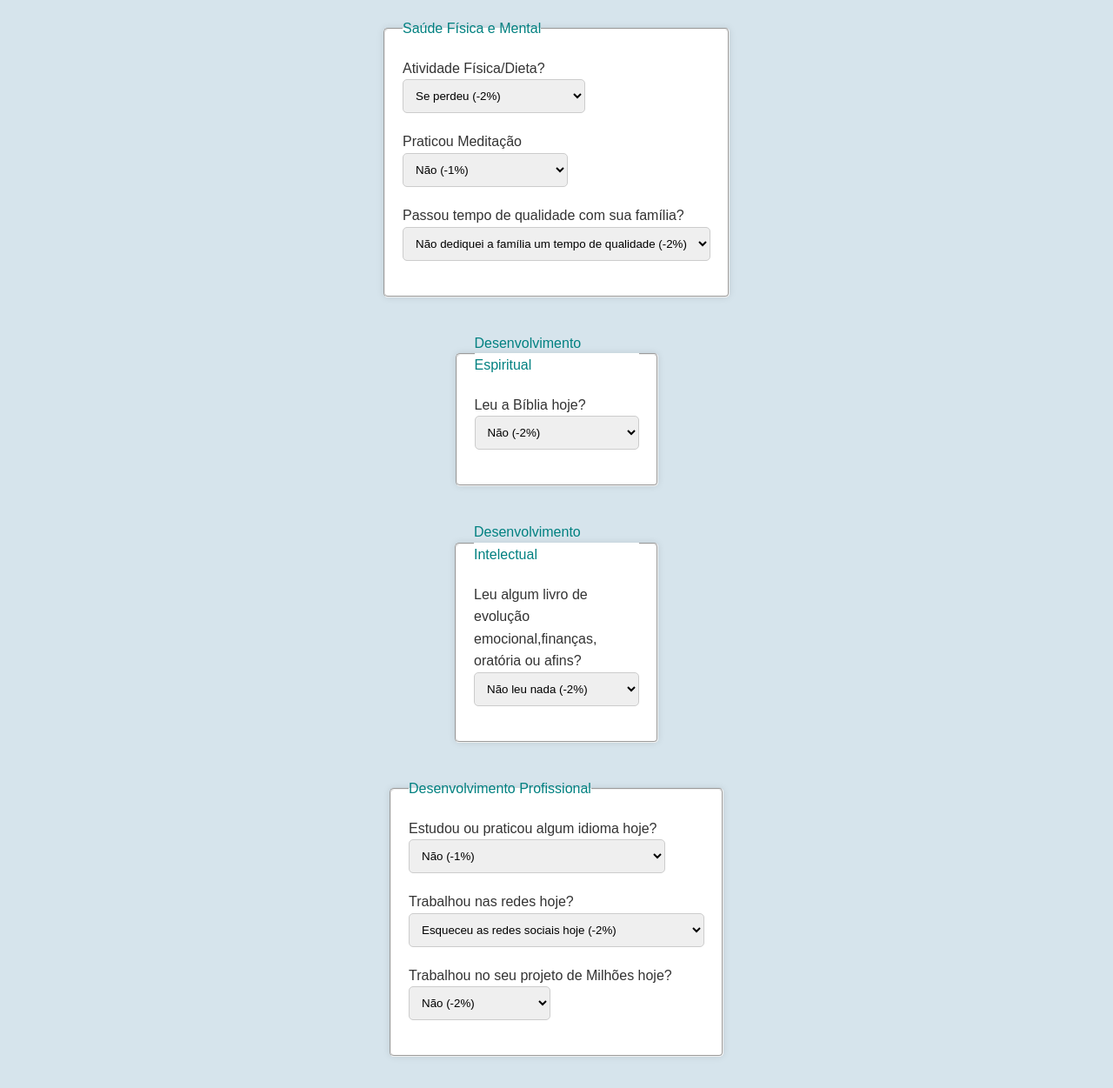
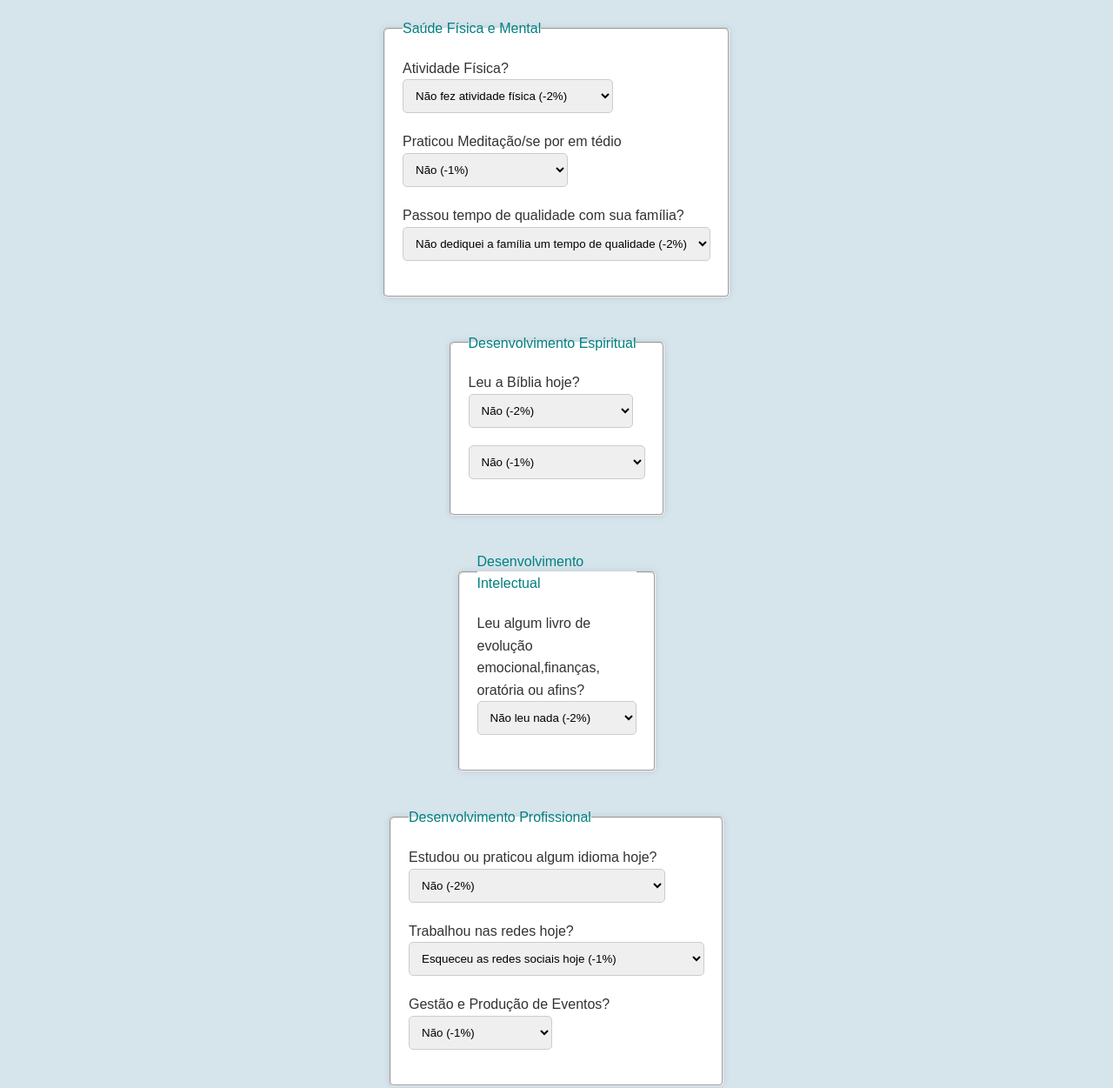
Before and after one commit to RodrigoFerrari94/Desenvolvimento-Pessoal, a plain HTML site: page pag-vitoria.html in a window 1280 px wide. Shown: the part 71-1322 px from the top of the page at 87% size. Drawn offline with Linux system fonts and the light colour scheme.

Commit message:
Update pag-vitoria.html

```diff
--- a/pag-vitoria.html
+++ b/pag-vitoria.html
@@ -21,17 +21,17 @@
   <section>
     <fieldset>
       <legend>Saúde Física e Mental</legend>
-      <label for="atividadeFisica">Atividade Física/Dieta? </label>
+      <label for="atividadeFisica">Atividade Física? </label>
       <select name="atividadeFisica" id="atividadeFisica">
-        <option class="verde" value="2">Seguiu Rigorozamente (2%)</option>
-        <option class="amarelo" value="0">Fez Meia Boca (0%)</option>
-        <option class="vermelho" value="-2" selected> Se perdeu (-2%)
+        <option class="verde" value="2">Treinou mais de 1h min(2%)</option>
+        <option class="amarelo" value="0">Se exercitou alguns minutos (0%)</option>
+        <option class="vermelho" value="-2" selected> Não fez atividade física (-2%)
         </option>
       </select>
-      <label for="meditar">Praticou Meditação </label>
+      <label for="meditar">Praticou Meditação/se por em tédio </label>
       <select name="meditar" id="meditar">
-        <option class="verde" value="1">Mais de 30 minutos (1%)</option>
-        <option class="amarelo" value="0">Até 30 minutos (0%)</option>
+        <option class="verde" value="1">Mais de 10 minutos (1%)</option>
+        <option class="amarelo" value="0">Até 10 minutos (0%)</option>
         <option class="vermelho" value="-1" selected> Não (-1%)
         </option>
       </select>
@@ -51,9 +51,15 @@
       <legend>Desenvolvimento Espiritual</legend>
       <label for="biblia">Leu a Bíblia hoje?</label>
       <select name="biblia" id="biblia">
-        <option class="verde" value="2">7 capítulos ou mais (2%)</option>
-        <option class="amarelo" value="0">Até sete capítulos (0%)</option>
+        <option class="verde" value="2">2 capítulos ou mais (2%)</option>
+        <option class="amarelo" value="0">Até 2 capítulos (0%)</option>
         <option class="vermelho" value="-2" selected>Não (-2%)</option>
+      </select>
+
+       <select name="orar" id="orar">
+        <option class="verde" value="1">orou (1%)</option>
+        <option class="amarelo" value="0">agradeceu em família (0%)</option>
+        <option class="vermelho" value="-1" selected>Não (-1%)</option>
       </select>
 
     </fieldset>
@@ -63,9 +69,9 @@
         afins?</label>
 
       <select name="intelectual" id="intelectual">
-        <option class="verde" value="2">Mais de 20 páginas (2%)</option>
-        <option class="amarelo1" value="1">De 10 a 20 páginas (1%)</option>
-        <option class="amarelo" value="0">De 2 a 10 páginas (0%)</option>
+        <option class="verde" value="2">Mais de 5 páginas (2%)</option>
+        <option class="amarelo1" value="1">De 3 a 5 páginas (1%)</option>
+        <option class="amarelo" value="0">De 1 a 3 páginas (0%)</option>
         <option class="vermelho" value="-2" selected>
           Não leu nada (-2%)
         </option>
@@ -75,28 +81,28 @@
       <legend>Desenvolvimento Profissional</legend>
       <label for="idioma">Estudou ou praticou algum idioma hoje?</label>
       <select name="idioma" id="idioma">
-        <option class="verde" value="1" selected>
-          Estudou/Praticou mais de 20 minutos (1%)
+        <option class="verde" value="2" selected>
+          Estudou/Praticou mais de 10 minutos (2%)
         </option>
         <option class="amarelo" value="0">
-          Estudou/Praticou até 20 minutos (0%)
+          Estudou/Praticou até 10 minutos (0%)
         </option>
-        <option class="vermelho" value="-1" selected>Não (-1%)</option>
+        <option class="vermelho" value="-2" selected>Não (-2%)</option>
       </select>
       <label for="postou">Trabalhou nas redes hoje?</label>
       <select name="postou" id="postou">
-        <option class="verde" value="2">Realizou todas tarefas planejadas para o dia (2%)</option>
+        <option class="verde" value="1">Realizou todas tarefas planejadas para o dia (1%)</option>
         <option class="amarelo" value="0">Poucos Storys ou faltou alguma tarefa no dia (0%)</option>
-        <option class="vermelho" value="-2" selected>Esqueceu as redes sociais hoje (-2%)</option>
+        <option class="vermelho" value="-1" selected>Esqueceu as redes sociais hoje (-1%)</option>
       </select>
 
 
 
-      <label for="projeto">Trabalhou no seu projeto de Milhões hoje?</label>
+      <label for="projeto">Gestão e Produção de Eventos?</label>
       <select name="projeto" id="projeto">
-        <option class="verde" value="2">Mais de 1 hora (2%)</option>
-        <option class="amarelo" value="0">Até 1 hora (0%)</option>
-        <option class="vermelho" value="-2" selected>Não (-2%)</option>
+        <option class="verde" value="1">Mais de 30 min (1%)</option>
+        <option class="amarelo" value="0">Até 30 min (0%)</option>
+        <option class="vermelho" value="-1" selected>Não (-1%)</option>
       </select>
     </fieldset>
     <fieldset>
@@ -178,6 +184,7 @@
       let celular = Number(document.getElementById("celular").value);
       let alcool = Number(document.getElementById("alcool").value);
       let biblia = Number(document.getElementById("biblia").value);
+      let orar = Number(document.getElementById("orar").value);
       let meditar = Number(document.getElementById("meditar").value);
       let intelectual = Number(document.getElementById("intelectual").value);
       let idioma = Number(document.getElementById("idioma").value);
@@ -196,6 +203,7 @@
         organizacao +
         alcool +
         biblia +
+        orar +
         meditar +
         intelectual +
         postou +
```
